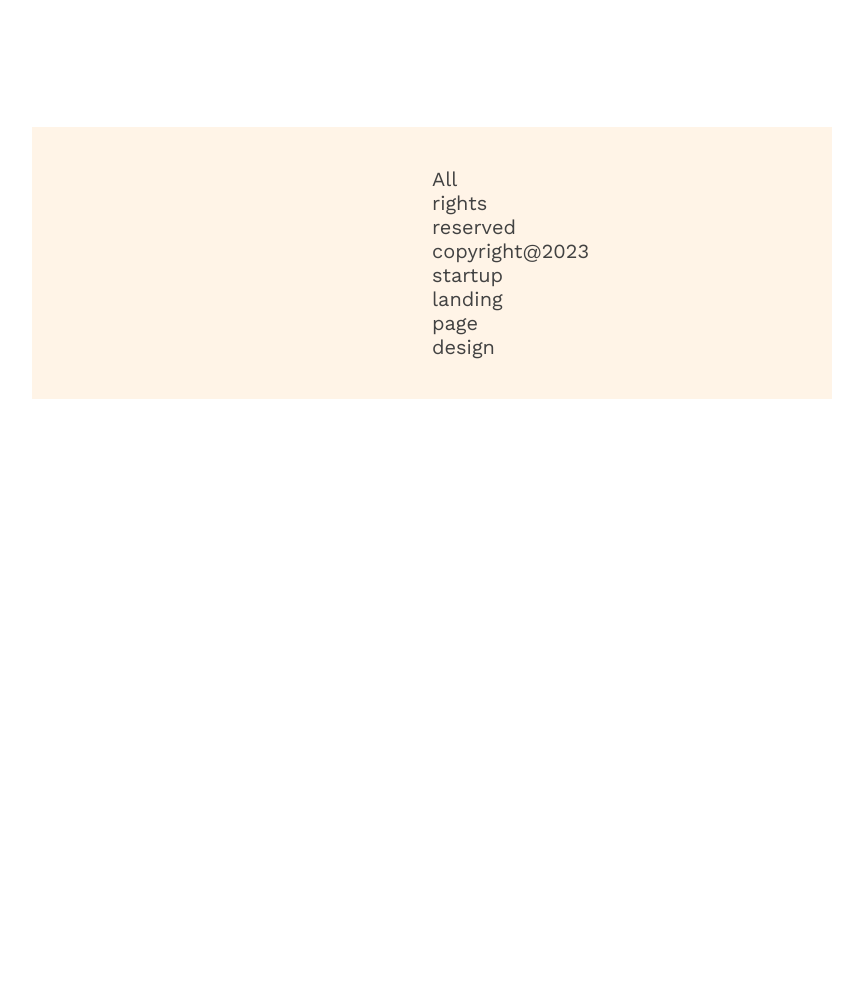
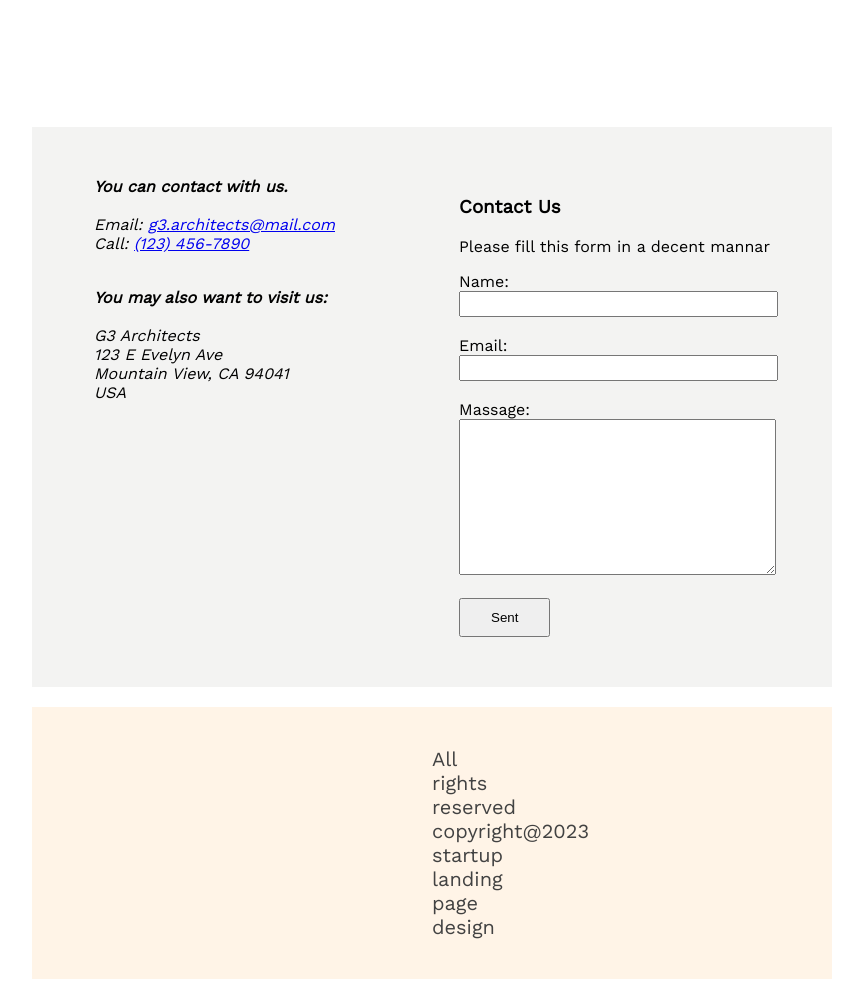
Before and after one commit to mdshahco/g3-architects-main, a plain HTML site: page index.html in a window 1280 px wide. Shown: the part 4207-5189 px from the top of the page, without its empty margins (208-1071 px from the left). Before the commit the page ends 4822 px from the top, so only its background shows below. Drawn offline with nearby package versions, Linux system fonts and the light colour scheme.

Commit message:
add a contact section

```diff
--- a/index.html
+++ b/index.html
@@ -126,6 +126,48 @@
             </div>
         </section>
         <!-- sponspors section ended -->
+        <!-- contact section started -->
+        <section class="contact-sections">
+            <div class="contact-section">
+                <div class="address-section">
+                    <address>
+                        <b>You can contact with us.</b>
+                        <br><br>
+                        Email: <a href="mailto:g3.architects@mail.com">g3.architects@mail.com</a><br>
+                        Call: <a href="tel:+11234567890">(123) 456-7890</a>
+                        <br><br>
+                        <p>
+                            <b>You may also want to visit us:</b>
+                            <br><br>
+                            G3 Architects
+                            <br>
+                            123 E Evelyn Ave
+                            <br>
+                            Mountain View, CA 94041
+                            <br>
+                            USA
+                        </p>
+                    </address>
+                </div>
+                <div class="contact-form">
+                    <h3>Contact Us</h3>
+                    <p>Please fill this form in a decent mannar</p>
+                    <form action="">
+                        <label>Name:</label>
+                        <br>
+                        <input type="name" placeholder="" required>
+                        <br><br>
+                        <label>Email:</label><br>
+                        <input type="email" name="" id="" required>
+                        <br><br>
+                        <label>Massage:</label><br>
+                        <textarea name="" id="" cols="30" rows="10" required></textarea>
+                        <br><br>
+                        <button type="submit">Sent</button>
+                    </form>
+                </div>
+            </div>
+        </section>
 
     </main>
 <!-- footer section started     -->
--- a/styles/style.css
+++ b/styles/style.css
@@ -245,10 +245,30 @@ nav{
     filter: grayscale(100%);
 }
 /* sponspors section style ended */
+/* contact section started */
+.contact-sections{
+    background: rgba(137, 133, 128, 0.1);
+    padding-top: 50px;
+    padding-bottom: 50px;
+}
+.contact-section{
+    display: flex;
+    justify-content: space-around;
+}
+.contact-section button{
+    padding: 10px 30px;
+}
+.contact-form input, textarea{
+    width: 100%;
+}
+.contact-form input{
+    height: 20px;
+}
+/* contact section ended */
 /* footer section started */
 .footer{
     background-color: #FFF4E7;
-    margin: 130px 240px 216px 240px;
+    margin: 0px 240px 216px 240px;
 }
 .footer p{
     font-weight: 400;
```
